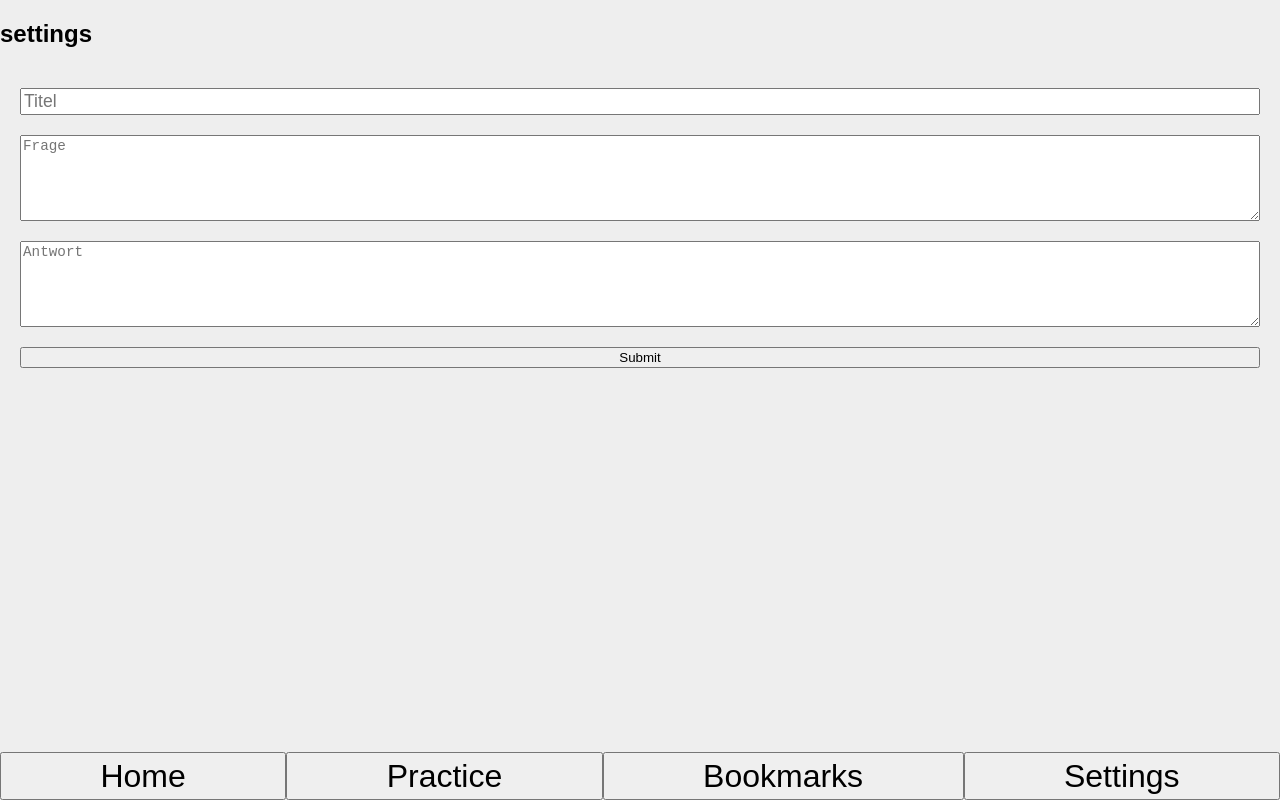
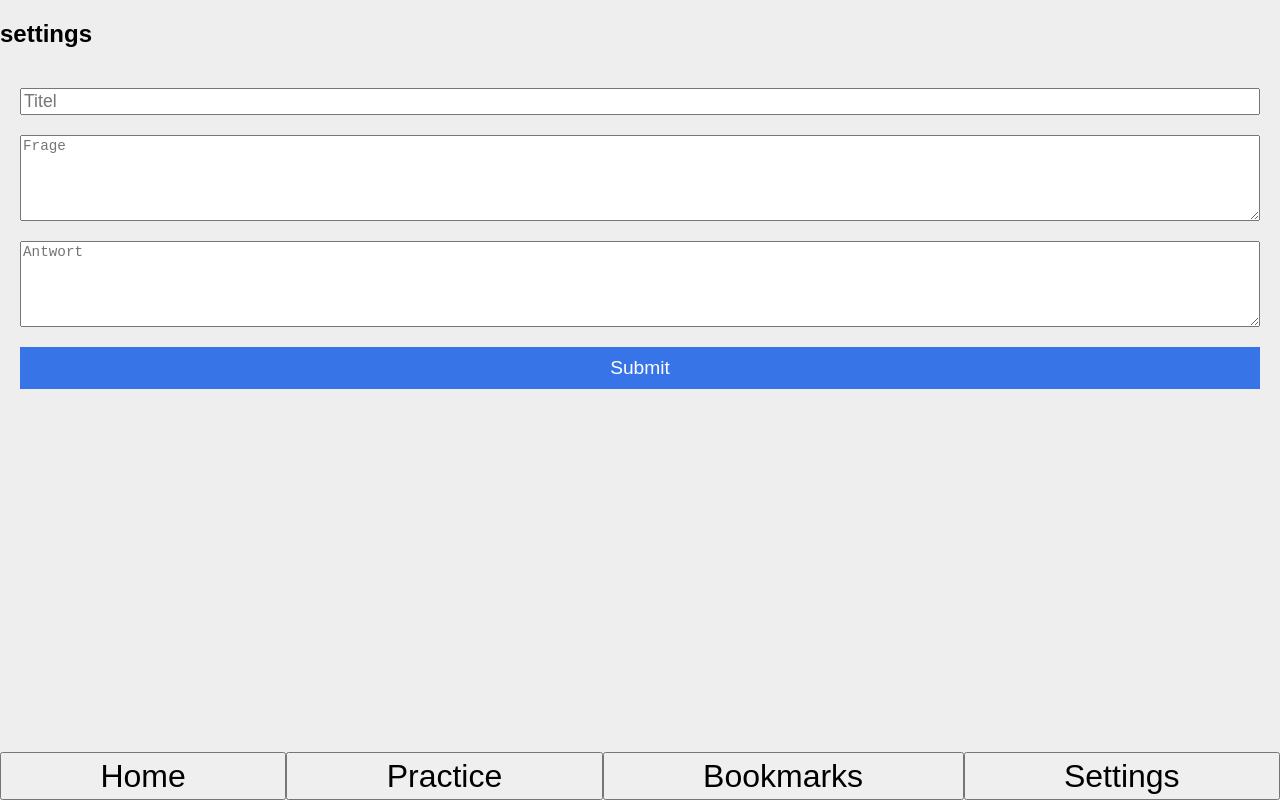
Before and after one commit to sygnalcode/sc-flashcards, a React (Create React App) app: page / in a window 1280 px wide. Both pictures are taken after a click on the button "Settings". Built offline with nearby package versions, Linux system fonts and the light colour scheme.

Commit message:
Adding component Button.js

```diff
--- /dev/null
+++ b/src/components/Button.js
@@ -0,0 +1,13 @@
+import styled from 'styled-components/macro'
+
+const Button = styled.button`
+  background: hsl(219, 79%, 56%);
+  color: white;
+  font-size: 1.2em;
+  padding: 10px;
+  border: none;
+  :hover {
+    background: hsl(219, 79%, 50%);
+  }
+`
+export default Button
--- a/src/components/Settings.js
+++ b/src/components/Settings.js
@@ -1,5 +1,6 @@
 import React from 'react'
 import styled from 'styled-components/macro'
+import Button from './Button'
 
 const SettingsPage = () => {
   return (
@@ -17,7 +18,7 @@ const SettingsPage = () => {
           placeholder="Antwort"
           rows="5"
         ></TextareaStyled>
-        <button>Submit</button>
+        <Button>Submit</Button>
       </FormStyled>
     </section>
   )
```
